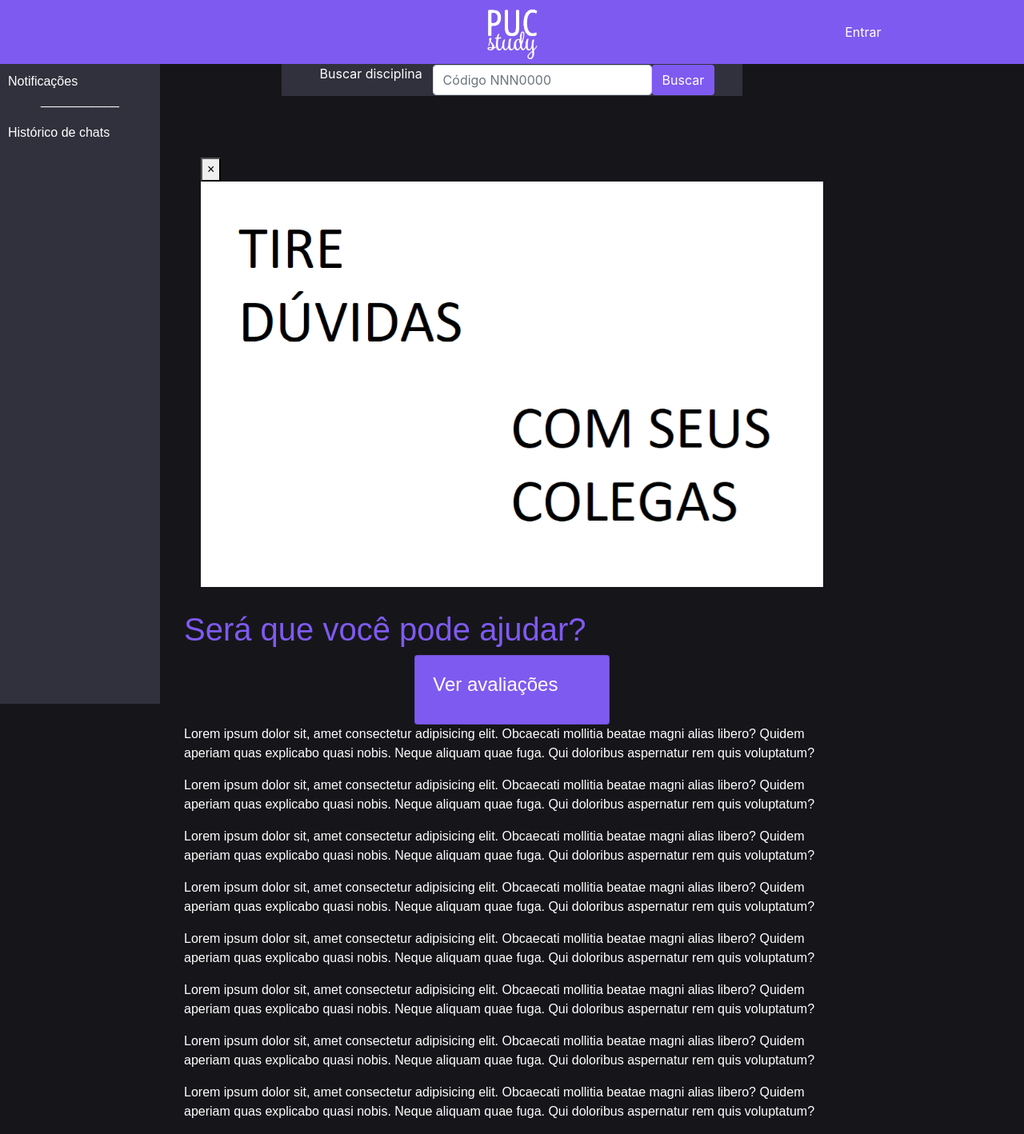
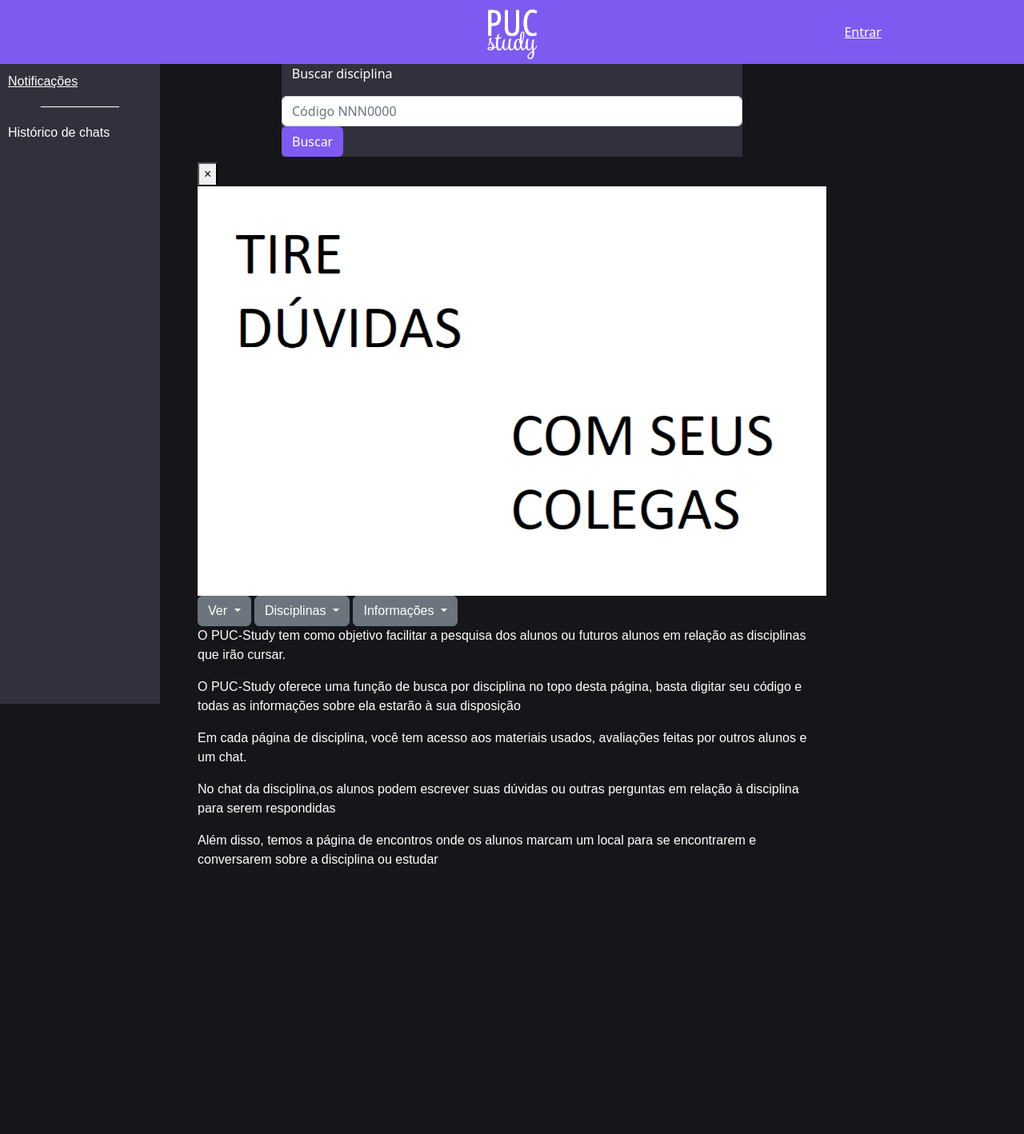
Before and after one commit to EricaRegnier/PUC-Study-projetos, a Django app: page /menu in a window 1280 px wide. Shown: the whole page at 80% size. After the commit the page ends 1083 px from the top, so only its background shows below. Run offline with Django 4.2, Linux system fonts and the light colour scheme; some libraries are stand-ins or nearby versions.

Commit message:
Feed e navegação ajeitada
O botão de fechar os slides está fechando a página toda :/

```diff
--- a/PrimProjeto/first/templates/menu.html
+++ b/PrimProjeto/first/templates/menu.html
@@ -6,7 +6,7 @@
     <meta http-equiv="X-UA-Compatible" content="IE=edge">
     <meta name="viewport" content="width=device-width, initial-scale=1.0">
     <title>PUC Study Menu</title>
-    <link rel="stylesheet" href="https://stackpath.bootstrapcdn.com/bootstrap/4.1.3/css/bootstrap.min.css" integrity="sha384-MCw98/SFnGE8fJT3GXwEOngsV7Zt27NXFoaoApmYm81iuXoPkFOJwJ8ERdknLPMO" crossorigin="anonymous">
+    <link href="https://cdn.jsdelivr.net/npm/bootstrap@5.2.3/dist/css/bootstrap.min.css" rel="stylesheet" integrity="sha384-rbsA2VBKQhggwzxH7pPCaAqO46MgnOM80zW1RWuH61DGLwZJEdK2Kadq2F9CUG65" crossorigin="anonymous">
     <style>
         body {
             background: #16161a;
@@ -84,17 +84,12 @@
             align-self: center;
         }
 
-        .dropdown{
-            position: relative;
-        }
+
+
 
     </style>
 </head>
 <body>
-
-    <script src="https://code.jquery.com/jquery-3.3.1.slim.min.js" integrity="sha384-q8i/X+965DzO0rT7abK41JStQIAqVgRVzpbzo5smXKp4YfRvH+8abtTE1Pi6jizo" crossorigin="anonymous"></script>
-    <script src="https://cdnjs.cloudflare.com/ajax/libs/popper.js/1.14.3/umd/popper.min.js" integrity="sha384-ZMP7rVo3mIykV+2+9J3UJ46jBk0WLaUAdn689aCwoqbBJiSnjAK/l8WvCWPIPm49" crossorigin="anonymous"></script>
-    <script src="https://stackpath.bootstrapcdn.com/bootstrap/4.1.3/js/bootstrap.min.js" integrity="sha384-ChfqqxuZUCnJSK3+MXmPNIyE6ZbWh2IMqE241rYiqJxyMiZ6OW/JmZQ5stwEULTy" crossorigin="anonymous"></script>
 
     <div class="topbar">
         <div class="fillerTopbar">
@@ -153,43 +148,53 @@
                     <span class="sr-only">Next</span>
                 </a>
             </div>
+        <div class="btn-group">
+            <button class="btn btn-secondary dropdown-toggle" type="button" data-bs-toggle="dropdown" aria-expanded="false">
+              Ver
+            </button>
+            <ul class="dropdown-menu">
+              <li><a class="dropdown-item" href="login.html">login</a></li>
+              <li><a class="dropdown-item" href="notificacoesSEMLOGIN.html">Notificações</a></li>
+
+            </ul>
           </div>
-        <h1 style="color:#7f5af0">
-            Será que você pode ajudar?
-        </h1>
-        <div class="col-sm-4" style = "display: block; margin: auto;">
-            <div class="card" style="background: #7f5af0; padding: 2px">
-              <div class="card-body">
-                <h4 class="card-title">Ver avaliações</h4>
+
+          <div class="btn-group">
+            <button type="button" class="btn btn-secondary dropdown-toggle" data-bs-toggle="dropdown" aria-expanded="false">
+             Disciplinas
+            </button>
+            <ul class="dropdown-menu dropdown-menu-end">
+              <li><a class="dropdown-item" href="inf1039.html">INF1039</a></li>
+              <li><a class="dropdown-item" href="área_de_ver_avs.html">Ver avaliações</a></li>
+            </ul>
           </div>
-            </div>
+
+          <div class="btn-group">
+            <button type="button" class="btn btn-secondary dropdown-toggle" data-bs-toggle="dropdown" data-bs-display="static" aria-expanded="false">
+              Informações
+            </button>
+            <ul class="dropdown-menu dropdown-menu-lg-end">
+              <li><a class="dropdown-item" href="infosdogrupo.html">Informações do grupo</a></li>
+              <li><a class="dropdown-item" href="materiais.html">Materiais</a></li>
+              <li><a class="dropdown-item" href="responder_duvidas.html">Responder dúvidas</a></li>
+            </ul>
           </div>
 
           <p>
-            Lorem ipsum dolor sit, amet consectetur adipisicing elit. Obcaecati mollitia beatae magni alias libero? Quidem aperiam quas explicabo quasi nobis. Neque aliquam quae fuga. Qui doloribus aspernatur rem quis voluptatum?
+            O PUC-Study tem como objetivo facilitar a pesquisa dos alunos ou futuros alunos em relação as disciplinas que irão cursar.
         </p>
             <p>
-            Lorem ipsum dolor sit, amet consectetur adipisicing elit. Obcaecati mollitia beatae magni alias libero? Quidem aperiam quas explicabo quasi nobis. Neque aliquam quae fuga. Qui doloribus aspernatur rem quis voluptatum?
+            O PUC-Study oferece uma função de busca por disciplina no topo desta página, basta digitar seu código e todas as informações sobre ela estarão à sua disposição
         </p>
             <p>
-            Lorem ipsum dolor sit, amet consectetur adipisicing elit. Obcaecati mollitia beatae magni alias libero? Quidem aperiam quas explicabo quasi nobis. Neque aliquam quae fuga. Qui doloribus aspernatur rem quis voluptatum?
+            Em cada página de disciplina, você tem acesso aos materiais usados, avaliações feitas por outros alunos e um chat.
         </p>
             <p>
-            Lorem ipsum dolor sit, amet consectetur adipisicing elit. Obcaecati mollitia beatae magni alias libero? Quidem aperiam quas explicabo quasi nobis. Neque aliquam quae fuga. Qui doloribus aspernatur rem quis voluptatum?
+            No chat da disciplina,os alunos podem escrever suas dúvidas ou outras perguntas em relação à disciplina para serem respondidas
         </p>
             <p>
-            Lorem ipsum dolor sit, amet consectetur adipisicing elit. Obcaecati mollitia beatae magni alias libero? Quidem aperiam quas explicabo quasi nobis. Neque aliquam quae fuga. Qui doloribus aspernatur rem quis voluptatum?
+            Além disso, temos a página de encontros onde os alunos marcam um local para se encontrarem e conversarem sobre a disciplina ou estudar
         </p>
-        <p>
-            Lorem ipsum dolor sit, amet consectetur adipisicing elit. Obcaecati mollitia beatae magni alias libero? Quidem aperiam quas explicabo quasi nobis. Neque aliquam quae fuga. Qui doloribus aspernatur rem quis voluptatum?
-        </p>
-        <p>
-            Lorem ipsum dolor sit, amet consectetur adipisicing elit. Obcaecati mollitia beatae magni alias libero? Quidem aperiam quas explicabo quasi nobis. Neque aliquam quae fuga. Qui doloribus aspernatur rem quis voluptatum?
-        </p>
-        <p>
-            Lorem ipsum dolor sit, amet consectetur adipisicing elit. Obcaecati mollitia beatae magni alias libero? Quidem aperiam quas explicabo quasi nobis. Neque aliquam quae fuga. Qui doloribus aspernatur rem quis voluptatum?
-        </p>
-
 
         <script>
             function abrirPag() {
@@ -201,6 +206,10 @@
             }
         </script>
 
+        <script src="https://cdn.jsdelivr.net/npm/bootstrap@5.2.3/dist/js/bootstrap.bundle.min.js" integrity="sha384-kenU1KFdBIe4zVF0s0G1M5b4hcpxyD9F7jL+jjXkk+Q2h455rYXK/7HAuoJl+0I4" crossorigin="anonymous"></script>
+        <script src="https://code.jquery.com/jquery-3.3.1.slim.min.js" integrity="sha384-q8i/X+965DzO0rT7abK41JStQIAqVgRVzpbzo5smXKp4YfRvH+8abtTE1Pi6jizo" crossorigin="anonymous"></script>
+        <script src="https://cdnjs.cloudflare.com/ajax/libs/popper.js/1.14.3/umd/popper.min.js" integrity="sha384-ZMP7rVo3mIykV+2+9J3UJ46jBk0WLaUAdn689aCwoqbBJiSnjAK/l8WvCWPIPm49" crossorigin="anonymous"></script>
+        <script src="https://stackpath.bootstrapcdn.com/bootstrap/4.1.3/js/bootstrap.min.js" integrity="sha384-ChfqqxuZUCnJSK3+MXmPNIyE6ZbWh2IMqE241rYiqJxyMiZ6OW/JmZQ5stwEULTy" crossorigin="anonymous"></script>
 
 
 </body>
```
Also changed, not shown: PrimProjeto/first/templates/fale conosco.html (+1 -6 lines), PrimProjeto/first/templates/perfilusuario_melhorado.html (+6 -5 lines). Lines whose indentation alone changed are shown as unchanged.
